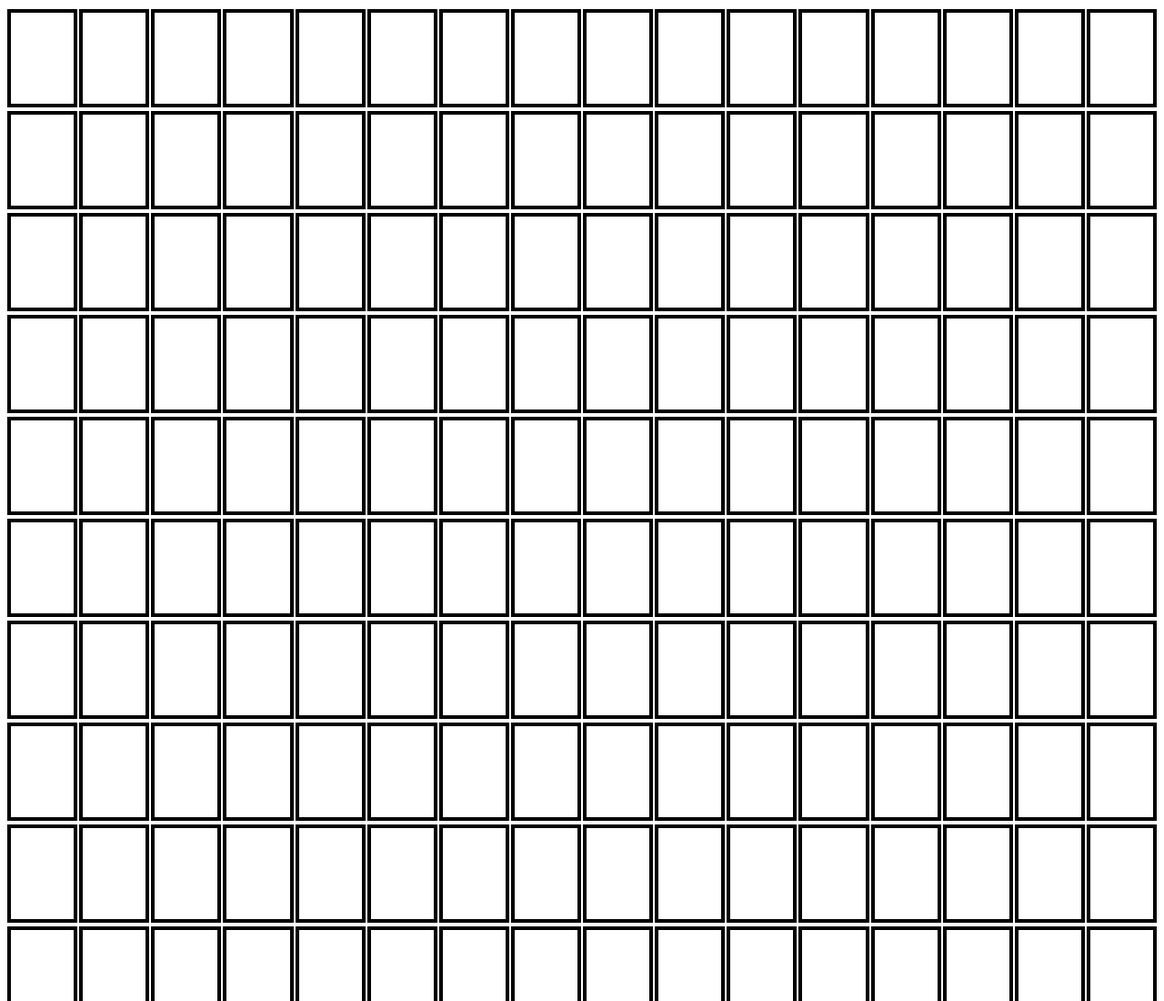
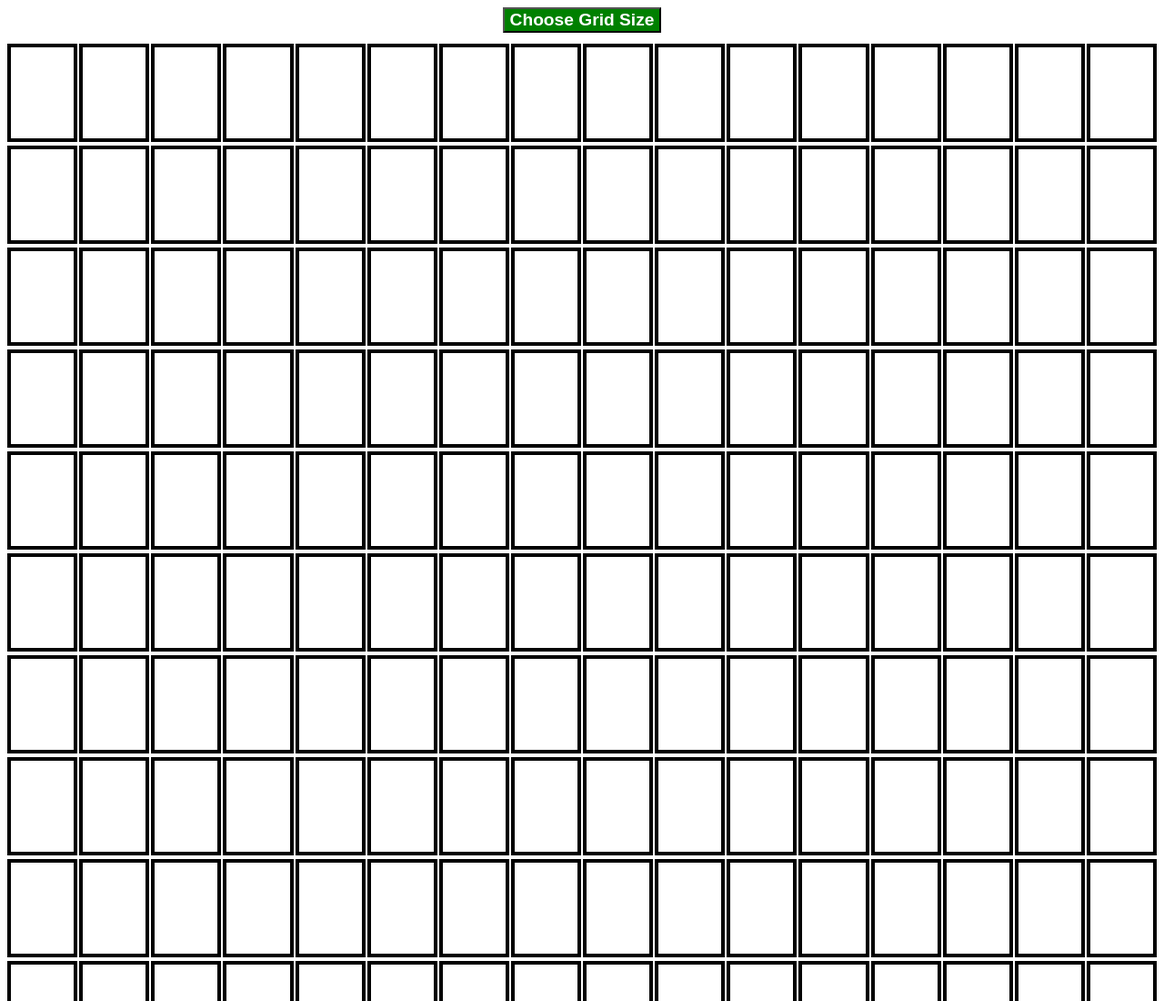
Before and after one commit to sandfortw/etch-a-sketch, a plain HTML site: page index.html in a window 1280 px wide. Shown: the top 1100 px of the page at 91% size. Drawn offline with Linux system fonts and the light colour scheme.

Commit message:
Add button for choosing grid size

```diff
--- a/index.html
+++ b/index.html
@@ -8,7 +8,9 @@
   <link rel="stylesheet" href="style.css">
 </head>
 <body>
+  <div id="button-container">
+    <button id="user-prompt-button">Choose Grid Size</button>
+  </div>
 <div id="grid"></div>
-
 </body>
 </html>
--- a/script.js
+++ b/script.js
@@ -1,5 +1,4 @@
-const num = 16;
-
+let num = 16;
 
 function createRow(num){
   const row = document.createElement('div')
@@ -26,5 +25,13 @@ function createGrid(num){
 }
 
 // Code to Execute:
+createGrid(num)
 
-createGrid(num)
+const button = document.querySelector('#user-prompt-button')
+
+button.addEventListener('click', () => {
+  const num = prompt("How wide (and tall) do you want your grid?");
+  const grid = document.querySelector('#grid');
+  grid.innerHTML = '';
+  createGrid(num)
+})
--- a/style.css
+++ b/style.css
@@ -1,3 +1,17 @@
+#button-container{
+  display:flex;
+  justify-content: center;
+}
+
+#user-prompt-button{
+  background-color: green;
+  color: white;
+  font-family: Arial, Helvetica, sans-serif;
+  font-size: larger;
+  font-weight: 600;
+  margin-bottom: 10px;
+}
+
 .grid{
   display: flex;
   justify-content: center;
```
